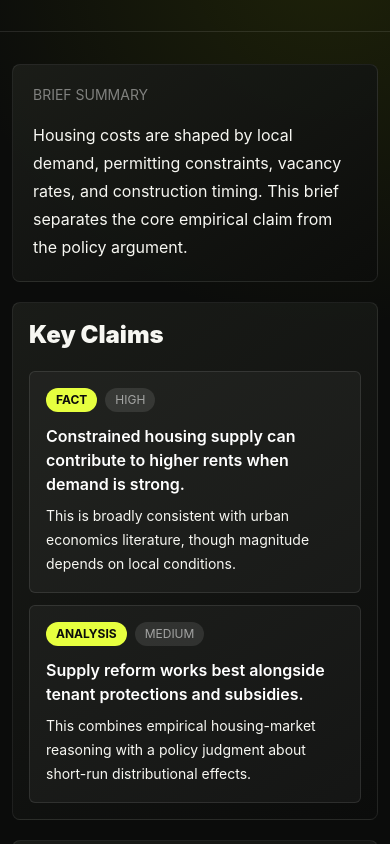
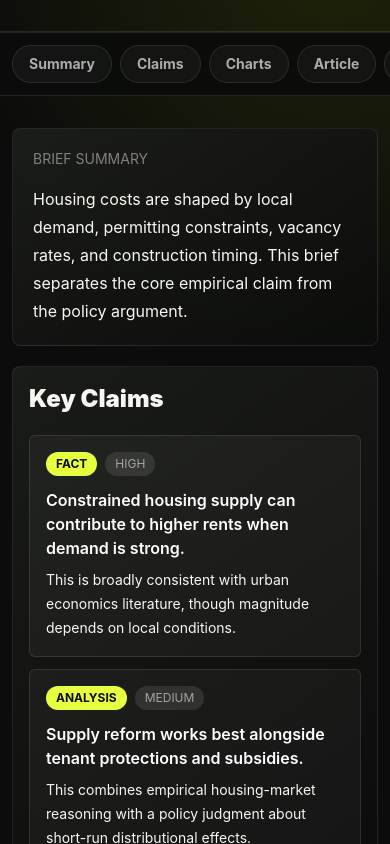
Before and after one commit to Nanobrainiac/CiteDrop, a React (Vite) app: page /articles/why-housing-supply-changes-rent-pressure in a window 390 px wide. Shown: the part 900-1744 px from the top of the page. Built offline with nearby package versions, Linux system fonts and the light colour scheme; no server answers.

Commit message:
Add article section tabs

```diff
--- /dev/null
+++ b/src/components/SectionTabs.jsx
@@ -0,0 +1,21 @@
+export default function SectionTabs({ items = [], className = '' }) {
+  if (!items.length) return null;
+
+  return (
+    <nav className={`border-y border-white/10 bg-ink/95 backdrop-blur ${className}`} aria-label="Page sections">
+      <div className="mx-auto max-w-7xl overflow-x-auto px-3 sm:px-6 lg:px-8">
+        <div className="flex min-w-max gap-2 py-3">
+          {items.map((item) => (
+            <a
+              key={item.href}
+              href={item.href}
+              className="rounded-full border border-white/10 bg-white/[0.04] px-4 py-2 text-sm font-bold text-white/65 hover:border-acid/50 hover:bg-acid/10 hover:text-acid"
+            >
+              {item.label}
+            </a>
+          ))}
+        </div>
+      </div>
+    </nav>
+  );
+}
--- a/src/pages/ArticlePage.jsx
+++ b/src/pages/ArticlePage.jsx
@@ -5,6 +5,7 @@ import ChartRenderer from '../components/ChartRenderer.jsx';
 import ClaimList from '../components/ClaimList.jsx';
 import EvidenceScorePanel from '../components/EvidenceScorePanel.jsx';
 import LoadingState from '../components/LoadingState.jsx';
+import SectionTabs from '../components/SectionTabs.jsx';
 import SourceList from '../components/SourceList.jsx';
 import { demoArticles } from '../data/demoArticles.js';
 import { getArticle } from '../lib/api.js';
@@ -46,6 +47,13 @@ export default function ArticlePage() {
     { label: 'Charts', value: charts.length },
     { label: 'Sources', value: sources.length }
   ], [claims.length, charts.length, sources.length]);
+  const sectionTabs = useMemo(() => [
+    { label: 'Summary', href: '#summary' },
+    { label: 'Claims', href: '#claims' },
+    { label: 'Charts', href: '#charts' },
+    { label: 'Article', href: '#article-body' },
+    { label: 'Sources', href: '#sources' }
+  ], []);
 
   async function copyLink() {
     await navigator.clipboard.writeText(articleUrl(article.slug));
@@ -101,11 +109,24 @@ export default function ArticlePage() {
         </div>
       </header>
 
+      <SectionTabs items={sectionTabs} className="sticky top-0 z-30 lg:hidden" />
+
       <section className="mx-auto max-w-7xl space-y-5 overflow-x-hidden px-3 py-8 sm:px-6 lg:hidden">
-        {supportPanels}
+        <div id="summary" className="scroll-mt-20">
+          <div className="glass-panel rounded-lg p-5">
+            <p className="text-sm uppercase text-white/45">Brief summary</p>
+            <p className="mt-4 text-base leading-7 text-white/72">{article.summary}</p>
+          </div>
+        </div>
+        <div id="claims" className="scroll-mt-20">
+          <ClaimList claims={claims} />
+        </div>
+        <div id="charts" className="scroll-mt-20">
+          <ChartRenderer charts={charts} fallbackData={fallbackChartData} />
+        </div>
       </section>
 
-      <div className="mx-auto grid max-w-7xl gap-6 overflow-x-hidden px-3 py-10 sm:px-6 lg:grid-cols-[minmax(0,1fr)_380px] lg:px-8">
+      <div id="article-body" className="mx-auto grid max-w-7xl scroll-mt-20 gap-6 overflow-x-hidden px-3 py-10 sm:px-6 lg:grid-cols-[minmax(0,1fr)_380px] lg:px-8">
         <div className="min-w-0 space-y-8">
           {sections.map((section, index) => (
             <section key={`${section.heading}-${index}`} className="max-w-none">
@@ -115,7 +136,9 @@ export default function ArticlePage() {
               ))}
             </section>
           ))}
-          <SourceList sources={sources} />
+          <div id="sources" className="scroll-mt-20">
+            <SourceList sources={sources} />
+          </div>
         </div>
         <aside className="hidden min-w-0 space-y-6 lg:sticky lg:top-24 lg:block lg:self-start">
           {supportPanels}
```
